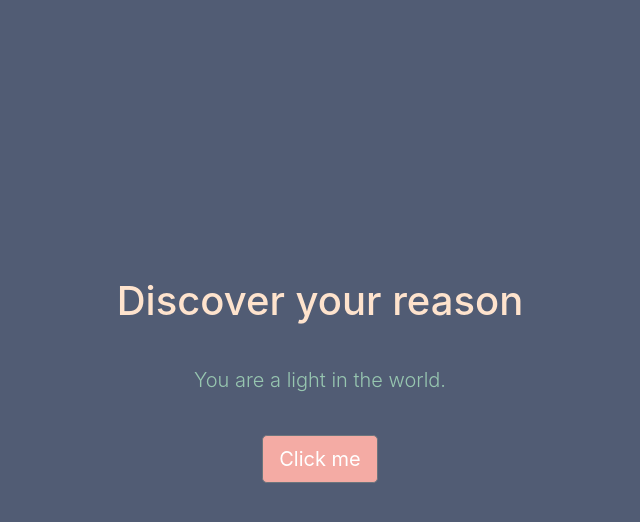
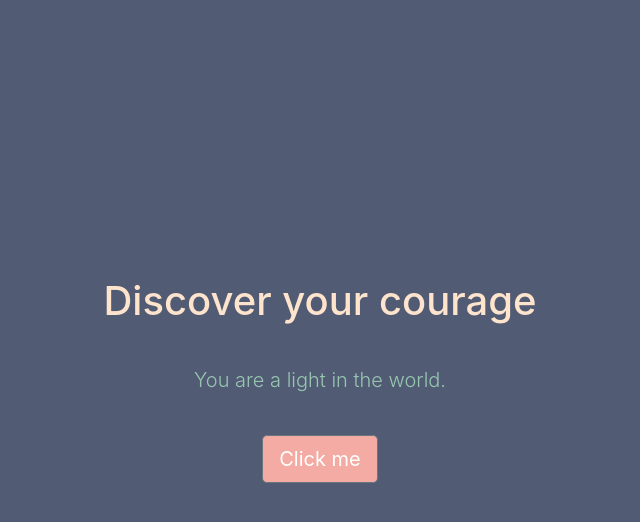
Before and after one commit to jsigler47/encouragement, a Flask app: page / in a window 1280 px wide. Shown: the top 522 px of the page, without its empty margins (320-960 px from the left). Run offline with Flask 2, Linux system fonts and the light colour scheme; some libraries are stand-ins or nearby versions.

Commit message:
converted js to cdn and renamed things.

```diff
--- a/templates/index.html
+++ b/templates/index.html
@@ -4,15 +4,15 @@
 <head>
   <meta charset="utf-8">
 
-  <title>Reasons</title>
-  <meta name="description" content="A website that gives reasons to live">
+  <title>Encouragement</title>
+  <meta name="description" content="A website that gives words of encouragement">
   <meta name="author" content="Dylan Sigler">
 
-  <link rel="stylesheet" href="{{ url_for('static', filename='css/bootstrap.min.css') }}">
+  <link rel="stylesheet" href="https://stackpath.bootstrapcdn.com/bootstrap/4.5.2/css/bootstrap.min.css">
+  <script src="https://stackpath.bootstrapcdn.com/bootstrap/4.5.2/js/bootstrap.min.js" type="text/javascript"></script>
   <script src="http://ajax.googleapis.com/ajax/libs/jquery/1.7.1/jquery.min.js" type="text/javascript"></script>
-  <script type=text/javascript>
-    $SCRIPT_ROOT = {{ request.script_root|tojson|safe }};
-  </script>
+  <script type=text/javascript>$SCRIPT_ROOT = {{ request.script_root|tojson|safe }};</script>
+
   <style>
     html,
     body{
@@ -48,7 +48,7 @@
 <body class="text-center" style="background-color: #515C74;">
   <div class="container">
     <main role="main" class="inner cover">
-      <h1 class="cover-heading">Discover your reason</h1>
+      <h1 class="cover-heading">Discover your courage</h1>
       <p class="lead" id="reason_text">You are a light in the world.</p>
       <p class="lead">
         <button type="button" class="btn btn-lg btn-outline-secondary" onclick="changeText();">Click me</button>
```
